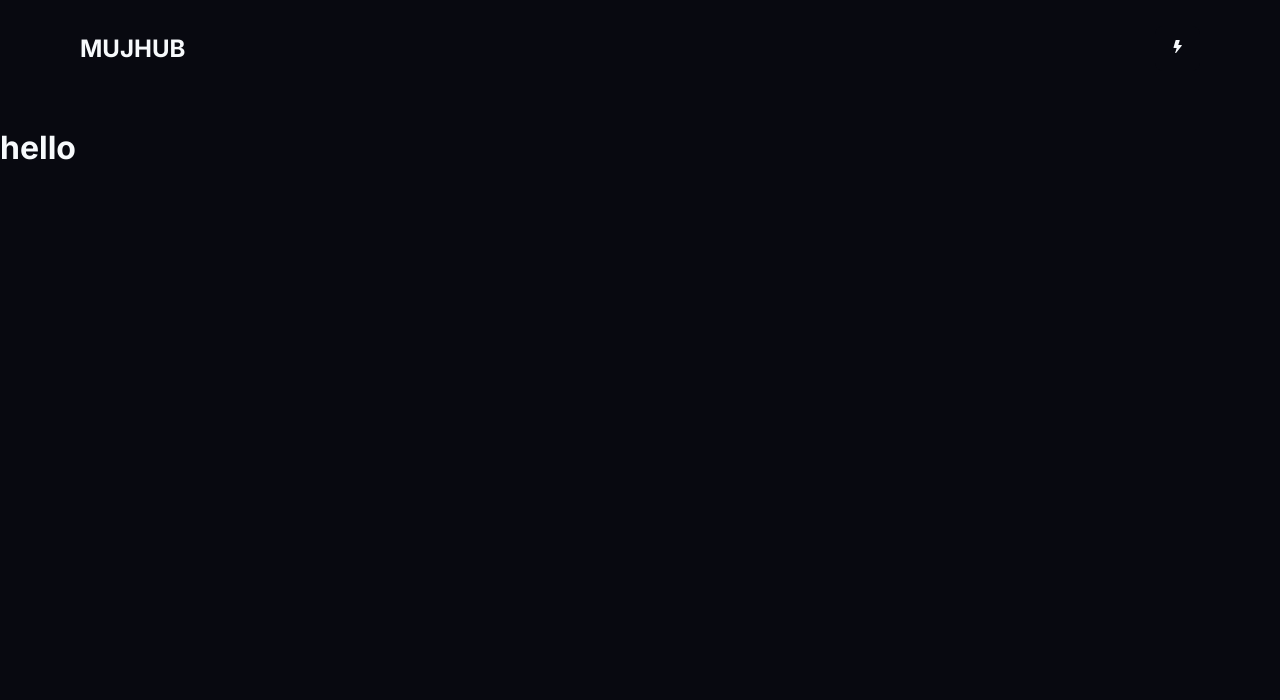
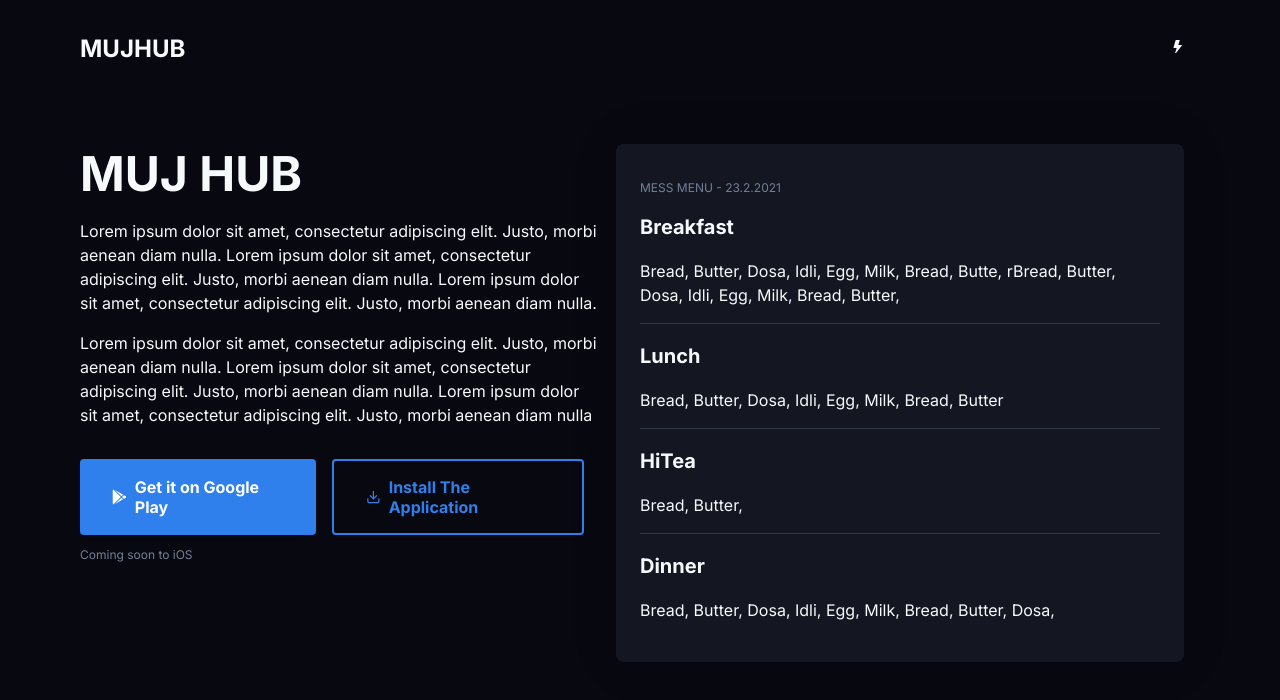
Before and after one commit to mujhub/website, a React (Create React App) app: page / in a window 1280 px wide. Shown: the top 700 px of the page. Built offline with nearby package versions, Linux system fonts and the light colour scheme.

Commit message:
[+] Home hard coded menu and info

```diff
--- a/src/App.jsx
+++ b/src/App.jsx
@@ -3,7 +3,9 @@
 
 // Components
 import { Navbar } from "./components/layout/Navbar/Navbar";
-
+import { Hero } from "./components/Hero";
+import { MessMenuCard } from "./components/MessMenu";
+import { Container } from "./styles/Shared/Container";
 import theme from "./theme";
 
 const App = () => {
@@ -21,7 +23,10 @@
         <GlobalStyle />
         <div className="App">
           <Navbar toggleTheme={setUserChoiceTheme} />
-          <h1>hello</h1>
+          <Container>
+            <Hero />
+            <MessMenuCard />
+          </Container>
         </div>
       </>
     </ThemeProvider>
--- /dev/null
+++ b/src/components/Hero.jsx
@@ -0,0 +1,47 @@
+import React from "react";
+import { H3, Type, Caption } from "../styles/Shared/StyledTypes";
+import { Hero as HeroDiv } from "../styles/components/HomeStyles";
+import { CallToActionButton } from "../styles/Shared/Button";
+import { FaGooglePlay } from "react-icons/fa";
+import { FiDownload } from "react-icons/fi";
+export const Hero = () => {
+  return (
+    <>
+      <HeroDiv>
+        <div className="desktop">
+          <H3 style={{ margin: "1rem 0" }}>MUJ HUB</H3>
+          <Type>
+            Lorem ipsum dolor sit amet, consectetur adipiscing elit. Justo,
+            morbi aenean diam nulla. Lorem ipsum dolor sit amet, consectetur
+            adipiscing elit. Justo, morbi aenean diam nulla. Lorem ipsum dolor
+            sit amet, consectetur adipiscing elit. Justo, morbi aenean diam
+            nulla.
+          </Type>
+
+          <Type>
+            Lorem ipsum dolor sit amet, consectetur adipiscing elit. Justo,
+            morbi aenean diam nulla. Lorem ipsum dolor sit amet, consectetur
+            adipiscing elit. Justo, morbi aenean diam nulla. Lorem ipsum dolor
+            sit amet, consectetur adipiscing elit. Justo, morbi aenean diam
+            nulla
+          </Type>
+        </div>
+
+        <div className="mobile">
+          <div className="buttons">
+            <CallToActionButton Primary>
+              <FaGooglePlay style={{ marginRight: "0.5rem" }} /> Get it on
+              Google Play
+            </CallToActionButton>
+            <CallToActionButton Outline>
+              <FiDownload style={{ marginRight: "0.5rem" }} /> Install The
+              Application
+            </CallToActionButton>
+          </div>
+
+          <Caption>Coming soon to iOS</Caption>
+        </div>
+      </HeroDiv>
+    </>
+  );
+};
--- /dev/null
+++ b/src/components/MessMenu.jsx
@@ -0,0 +1,39 @@
+import React from "react";
+import { MessMenu, Divider } from "../styles/components/HomeStyles";
+import { H6, Caption, Type } from "../styles/Shared/StyledTypes";
+// sample data
+
+export const MessMenuCard = () => {
+  let date = new Date();
+  let dateNow = `${date.getDate()}.${
+    date.getMonth() + 1
+  }.${date.getFullYear()}`;
+
+  return (
+    <MessMenu>
+      <Caption>MESS MENU - {dateNow}</Caption>
+      <div>
+        <H6>Breakfast</H6>
+        <Type>
+          Bread, Butter, Dosa, Idli, Egg, Milk, Bread, Butte, rBread, Butter,
+          Dosa, Idli, Egg, Milk, Bread, Butter,
+        </Type>
+        <Divider />
+      </div>
+      <div>
+        <H6>Lunch</H6>
+        <Type>Bread, Butter, Dosa, Idli, Egg, Milk, Bread, Butter</Type>
+        <Divider />
+      </div>
+      <div>
+        <H6>HiTea</H6>
+        <Type>Bread, Butter,</Type>
+        <Divider />
+      </div>
+      <div>
+        <H6>Dinner</H6>
+        <Type>Bread, Butter, Dosa, Idli, Egg, Milk, Bread, Butter, Dosa,</Type>
+      </div>
+    </MessMenu>
+  );
+};
--- /dev/null
+++ b/src/styles/Shared/Button.js
@@ -0,0 +1,33 @@
+import styled from "styled-components";
+
+export const Button = styled.button`
+  padding: 0.5rem 1rem;
+  border: none;
+  border-radius: 4px;
+  color: #ffffff;
+  margin-top: 1rem;
+  font-weight: 600;
+  background-color: ${(props) => props.theme.PRIMARY};
+
+  &::hover {
+    /* background-color: lighten(${(props) => props.theme.PRIMARY}, 20); */
+    padding: 2rem;
+  }
+`;
+
+export const CallToActionButton = styled.a`
+  align-items: center;
+  display: flex;
+  width: fit-content;
+  cursor: pointer;
+  background-color: ${(props) =>
+    props.Primary ? `${props.theme.PRIMARY}` : `${props.theme.BG}`};
+  color: ${(props) => (props.Primary ? "#ffffff" : `${props.theme.PRIMARY}`)};
+  font-weight: 600;
+  border: ${(props) => (props.Outline ? "2px solid" : "none")};
+  border-color: ${(props) =>
+    props.Outline ? `${props.theme.PRIMARY}` : "none"};
+  border-radius: 4px;
+  padding: 1rem 2rem;
+  margin-top: 1rem;
+`;
--- /dev/null
+++ b/src/styles/components/HomeStyles.js
@@ -0,0 +1,49 @@
+import styled from "styled-components";
+
+export const MessMenu = styled.div`
+  background-color: ${(props) => props.theme.BG2};
+  box-shadow: 0px 0px 50px rgba(0, 0, 0, 0.1);
+  width: 100%;
+  height: fit-content;
+  border-radius: 8px;
+  padding: 1.5rem;
+  margin: 1rem;
+
+  @media (max-width: 768px) {
+    margin: 0;
+    width: auto;
+  }
+`;
+
+export const Divider = styled.div`
+  height: 1px;
+  background-color: ${(props) => props.theme.DIVIDER};
+`;
+
+export const Hero = styled.div`
+  width: 100%;
+  .desktop {
+    @media (max-width: 768px) {
+      display: none;
+    }
+  }
+  .mobile {
+    .buttons {
+      display: flex;
+      a {
+        margin-right: 1rem;
+      }
+      @media (max-width: 768px) {
+        flex-direction: column;
+        a {
+          margin-right: 0;
+          width: auto;
+          justify-content: center;
+        }
+      }
+    }
+    @media (max-width: 768px) {
+      display: block;
+    }
+  }
+`;
```
